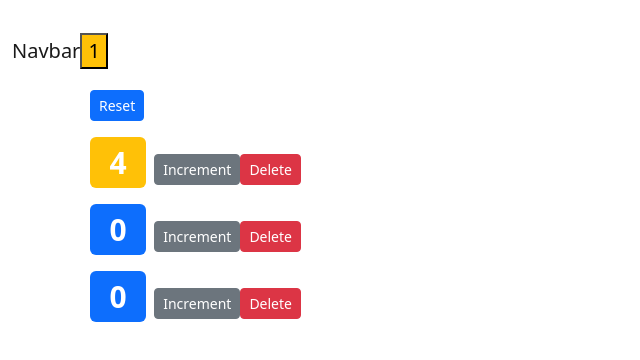
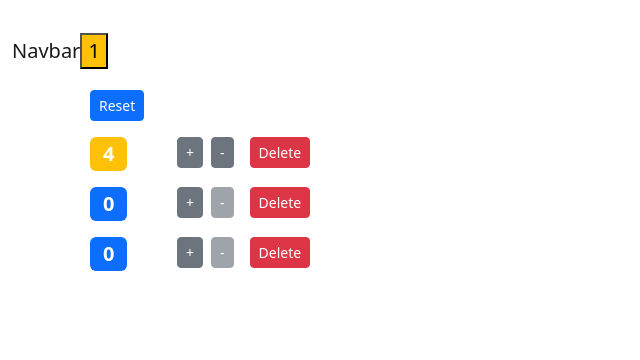
Before and after one commit to manas-shinde/Counter-App, a React (Create React App) app: page / in a window 1280 px wide. Shown: the top 360 px of the page, without its empty margins (0-640 px from the left). Built offline with nearby package versions, Linux system fonts and the light colour scheme.

Commit message:
Added decrement button.

```diff
--- a/src/App.js
+++ b/src/App.js
@@ -17,6 +17,14 @@
       counter.value = 0;
       return counter;
     });
+    this.setState({ counters });
+  };
+
+  handleDecrement = (counter) => {
+    let counters = [...this.state.counters];
+    let index = counters.indexOf(counter);
+    counters[index] = { ...counter };
+    counters[index].value--;
     this.setState({ counters });
   };
 
@@ -46,6 +54,7 @@
             onReset={this.handlerReset}
             onIncrement={this.handleIncrement}
             onDelete={this.handleDelete}
+            onDecrement={this.handleDecrement}
           />
         </main>
       </React.Fragment>
--- a/src/components/counter.jsx
+++ b/src/components/counter.jsx
@@ -3,30 +3,41 @@
 class Counter extends Component {
   render() {
     return (
-      <React.Fragment>
+      <div className="row">
+        <div className="col-1">
           <span
-          style={{ fontSize: 30, fontWeight: "bold" }}
+            style={{ fontSize: 20, fontWeight: "bold" }}
             className={this.getBadgeClass()}
           >
             {this.props.counter.value}
           </span>
+        </div>
+        <div className="col">
           <button
             onClick={() => this.props.onIncrement(this.props.counter)}
             className="btn btn-secondary btn-sm"
           >
-          Increment
+            +
           </button>
           <button
-          className="btn btn-danger btn-sm"
+            onClick={() => this.props.onDecrement(this.props.counter)}
+            className="btn btn-secondary btn-sm m-2"
+            disabled={this.props.counter.value === 0 ? "true" : ""}
+          >
+            -
+          </button>
+          <button
+            className="btn btn-danger btn-sm m-2"
             onClick={() => this.props.onDelete(this.props.counter.id)}
           >
             Delete
           </button>
+        </div>
         <br />
         {/* {this.state.tags.map((tag) => (
           <li key={tag}>{tag}</li>
         ))} */}
-      </React.Fragment>
+      </div>
     );
   }
   getBadgeClass() {
--- a/src/components/counters.jsx
+++ b/src/components/counters.jsx
@@ -3,7 +3,8 @@
 
 class Counters extends Component {
   render() {
-    const { onReset, onDelete, onIncrement, counters } = this.props;
+    const { onReset, onDelete, onIncrement, counters, onDecrement } =
+      this.props;
     return (
       <React.Fragment>
         <button className="btn btn-primary btn-sm m-2" onClick={onReset}>
@@ -16,6 +17,7 @@
               counter={cnt}
               onIncrement={onIncrement}
               onDelete={onDelete}
+              onDecrement={onDecrement}
             />
           ))}
         </div>
```
Lines whose indentation alone changed are shown as unchanged.
